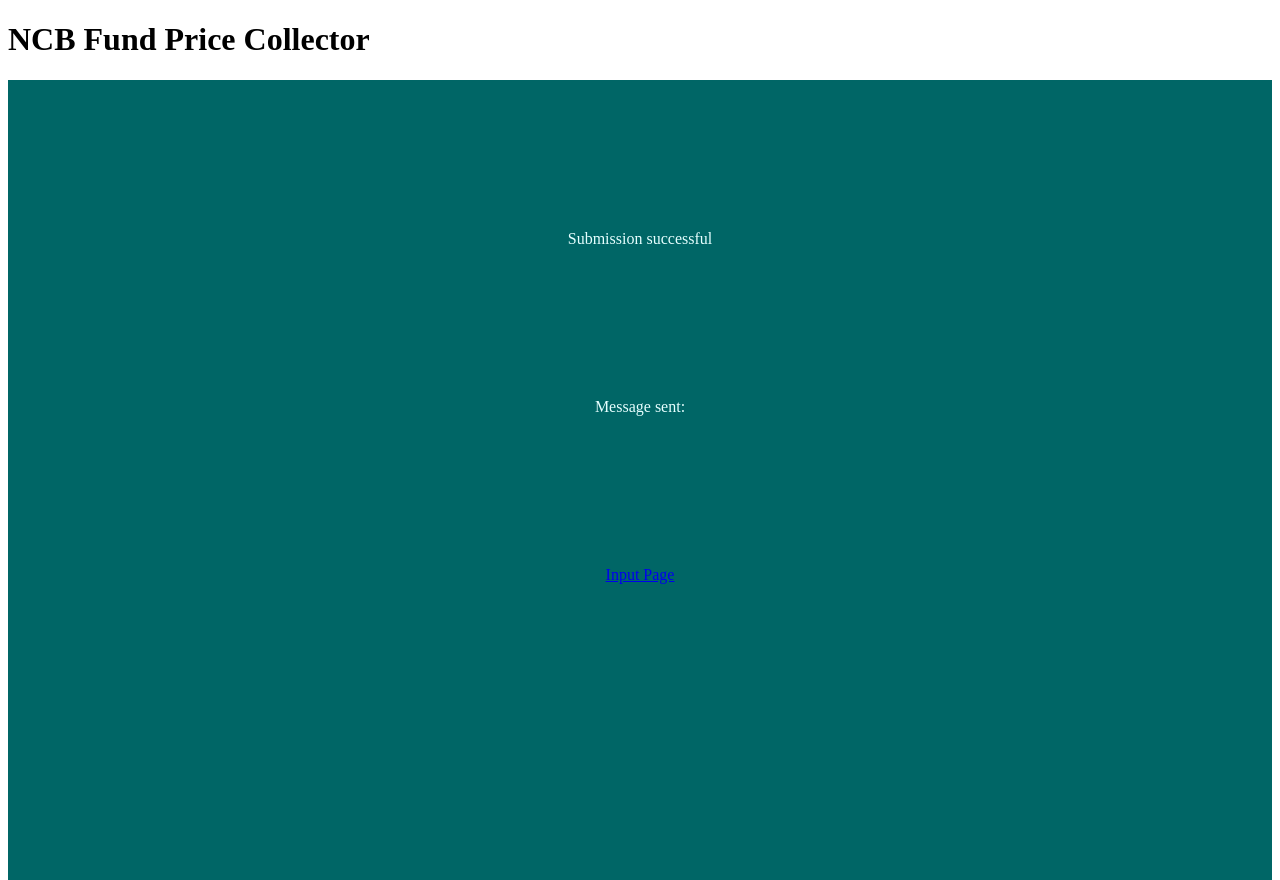
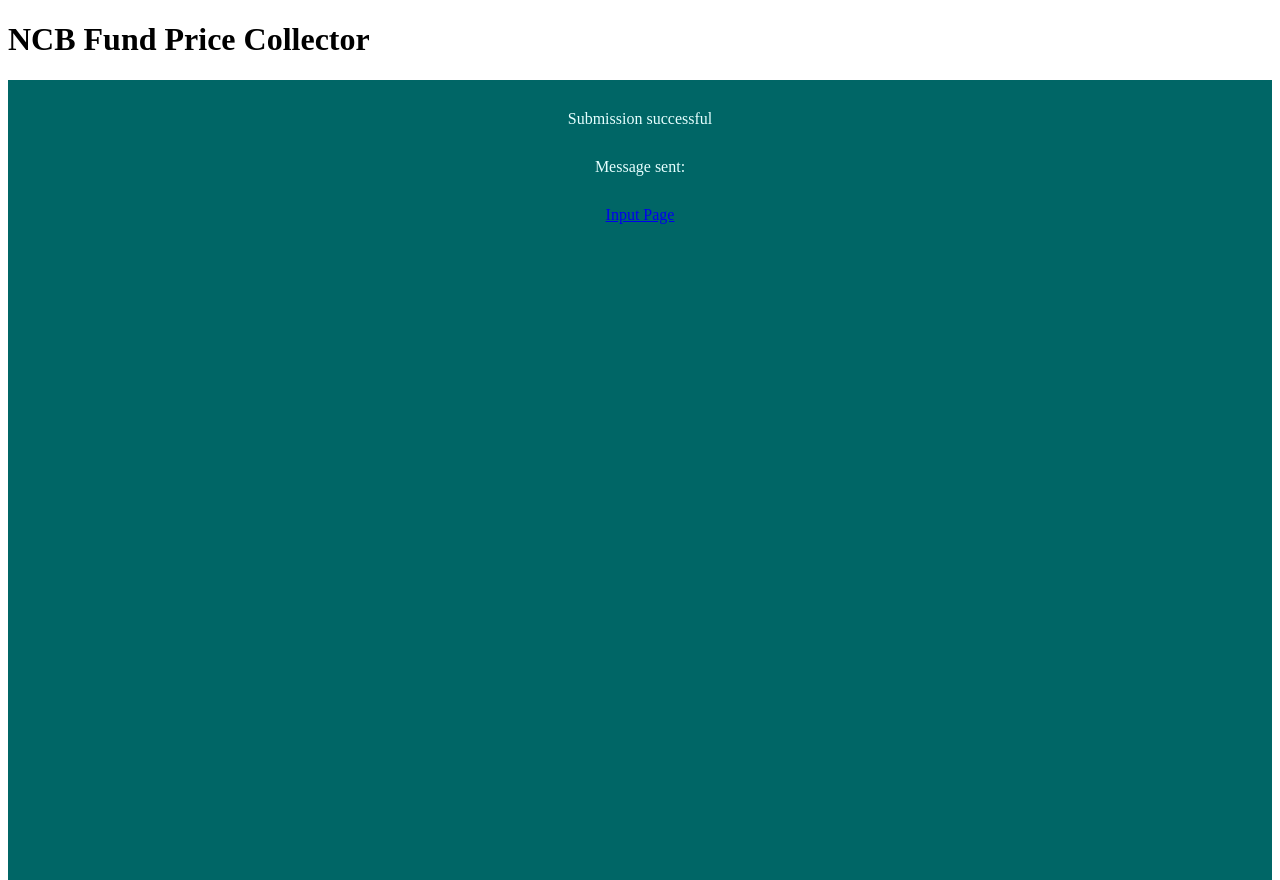
Before and after one commit to multimatum/fundpricecollector, a Flask app: template templates/success.html in a window 1280 px wide. Run offline with Flask 2, Linux system fonts and the light colour scheme; the template is opened without the code that fills it, so the values that code supplies are empty.

Commit message:
fixed css

```diff
--- a/static/main.css
+++ b/static/main.css
@@ -42,5 +42,5 @@
 }
 
 .container p {
-    margin: 150px;
+    margin: 30px;
 }
```
